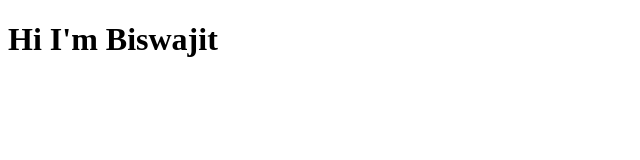
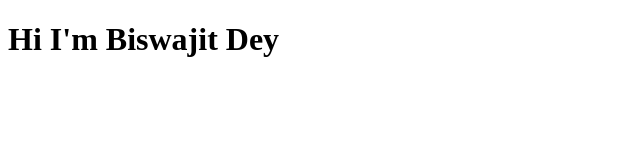
Before and after one commit to biswajit9523/biswajit9523, a plain HTML site: page index.html in a window 1280 px wide. Shown: the full height of the page, 0-640 px from the left. Drawn offline with Linux system fonts and the light colour scheme.

Commit message:
first commit

```diff
--- a/index.html
+++ b/index.html
@@ -7,6 +7,6 @@
     <title>Document</title>
 </head>
 <body>
-    <h1>Hi I'm Biswajit</h1>
+    <h1>Hi I'm Biswajit Dey</h1>
 </body>
 </html>
```
